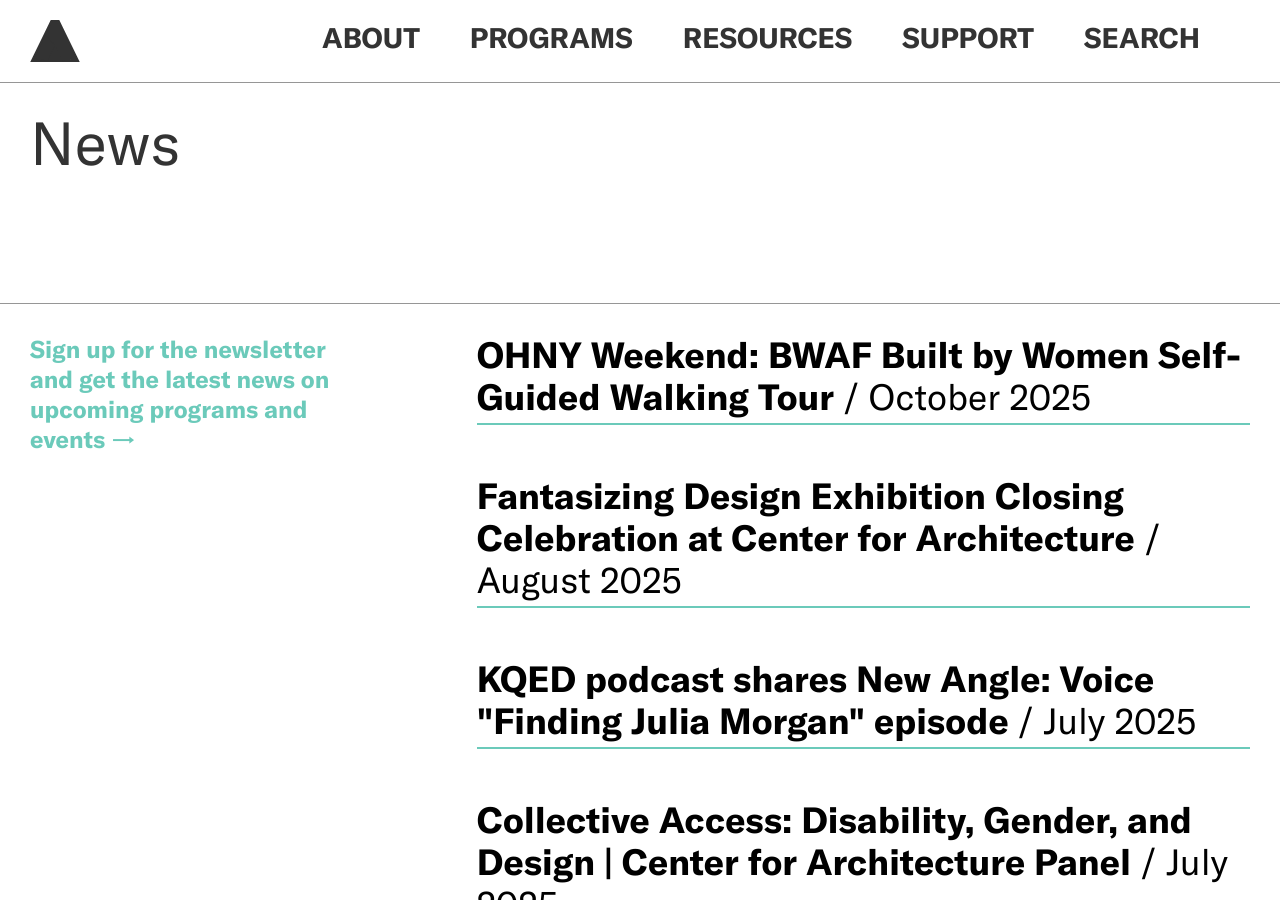
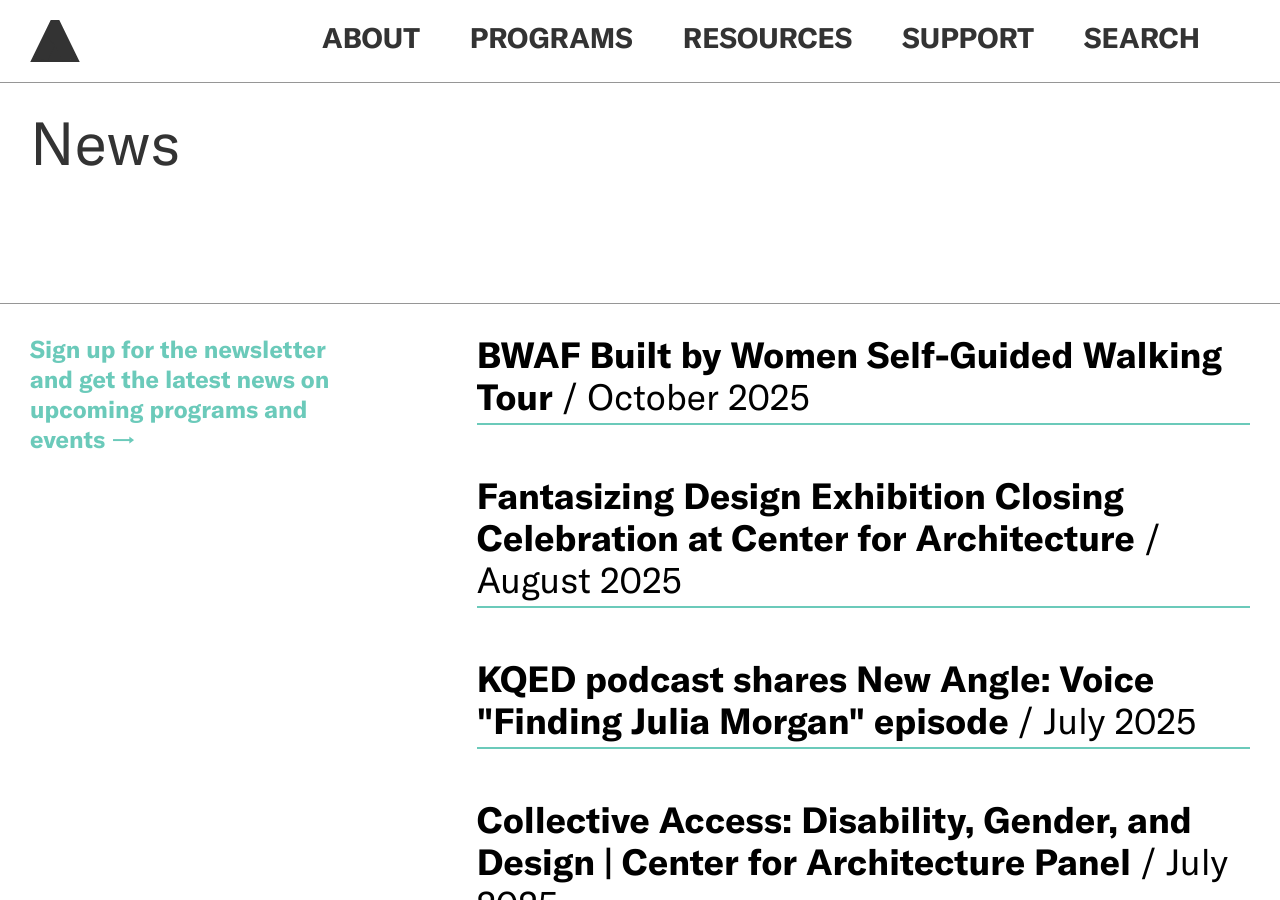
Before and after one commit to jengalas/bwaf-bbw, a Jekyll site: the page built from about/news.md, in a window 1280 px wide and 900 px high. Built offline with Jekyll 4.4.1, drawn with Linux system fonts in a browser that asks for light colours; nearby versions of some CDN libraries; some web fonts are replaced.

Commit message:
Updated 2 files via CloudCannon.

```diff
--- a/about/news.md
+++ b/about/news.md
@@ -8,9 +8,10 @@
   Sign up for the newsletter and get the latest news on upcoming programs and
   events
 newsletters:
-  - link: https://ohny.org/place/beverly-willis-architecture-foundation-2/
+  - link: >-
+      https://guides.bloombergconnects.org/en-US/guide/openHouseNewYork/tour/bbdb4589-13e5-4483-a255-03b4a20aa16d
     month_year: October 2025
-    title: 'OHNY Weekend: BWAF Built by Women Self-Guided Walking Tour '
+    title: 'BWAF Built by Women Self-Guided Walking Tour '
   - link: >-
       https://calendar.aiany.org/2025/08/21/fantasizing-design-exhibition-closing-celebration/
     month_year: August 2025
```
